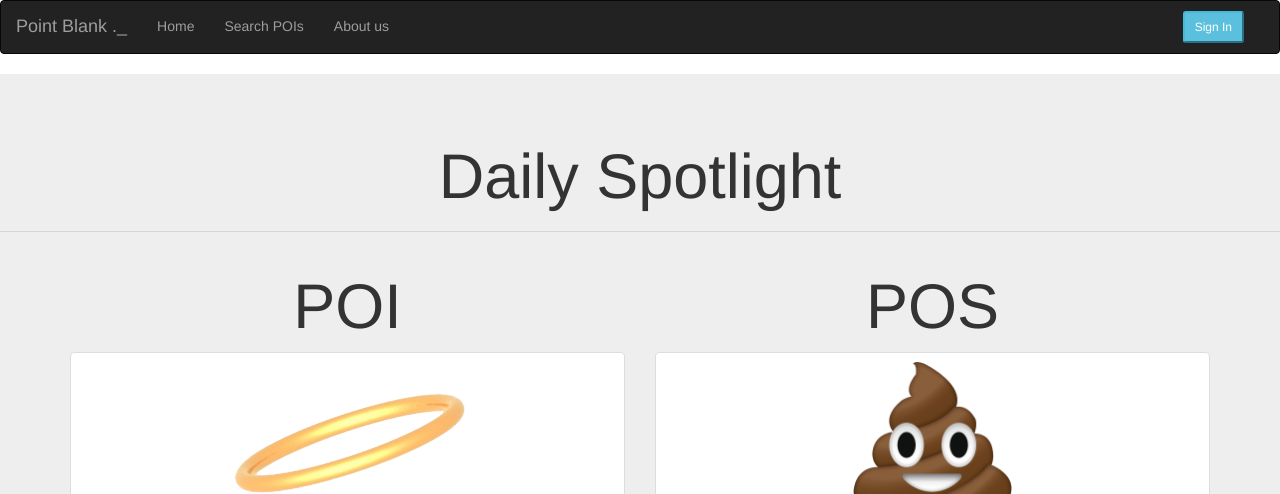
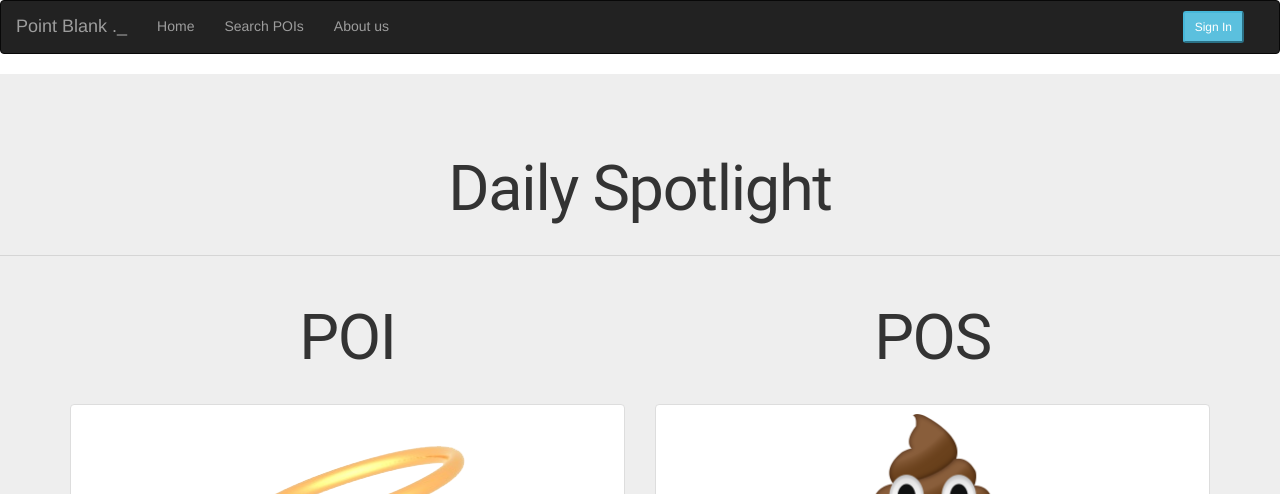
Before and after one commit to Pointe-Blank/Point-Blank, a website: page public/index.html in a window 1280 px wide. Shown: the top 494 px of the page. Drawn offline with nearby package versions, Linux system fonts and the light colour scheme; some packages are replaced by stand-ins of ours; no server answers.

Commit message:
[progress] Add material design cdn

```diff
--- a/public/index.html
+++ b/public/index.html
@@ -22,6 +22,11 @@
 
     <!--fontawesome-->
     <link rel="stylesheet" href="//netdna.bootstrapcdn.com/font-awesome/4.0.3/css/font-awesome.min.css">
+
+    <!--Angular Material Design Lite-->
+    <link rel="stylesheet" href="https://fonts.googleapis.com/icon?family=Material+Icons">
+    <link rel="stylesheet" href="https://code.getmdl.io/1.2.1/material.indigo-pink.min.css">
+    <script defer src="https://code.getmdl.io/1.2.1/material.min.js"></script>
 
     <!-- Angular Dependencies-->
     <script src="node_modules/angular/angular.js"></script>
```
